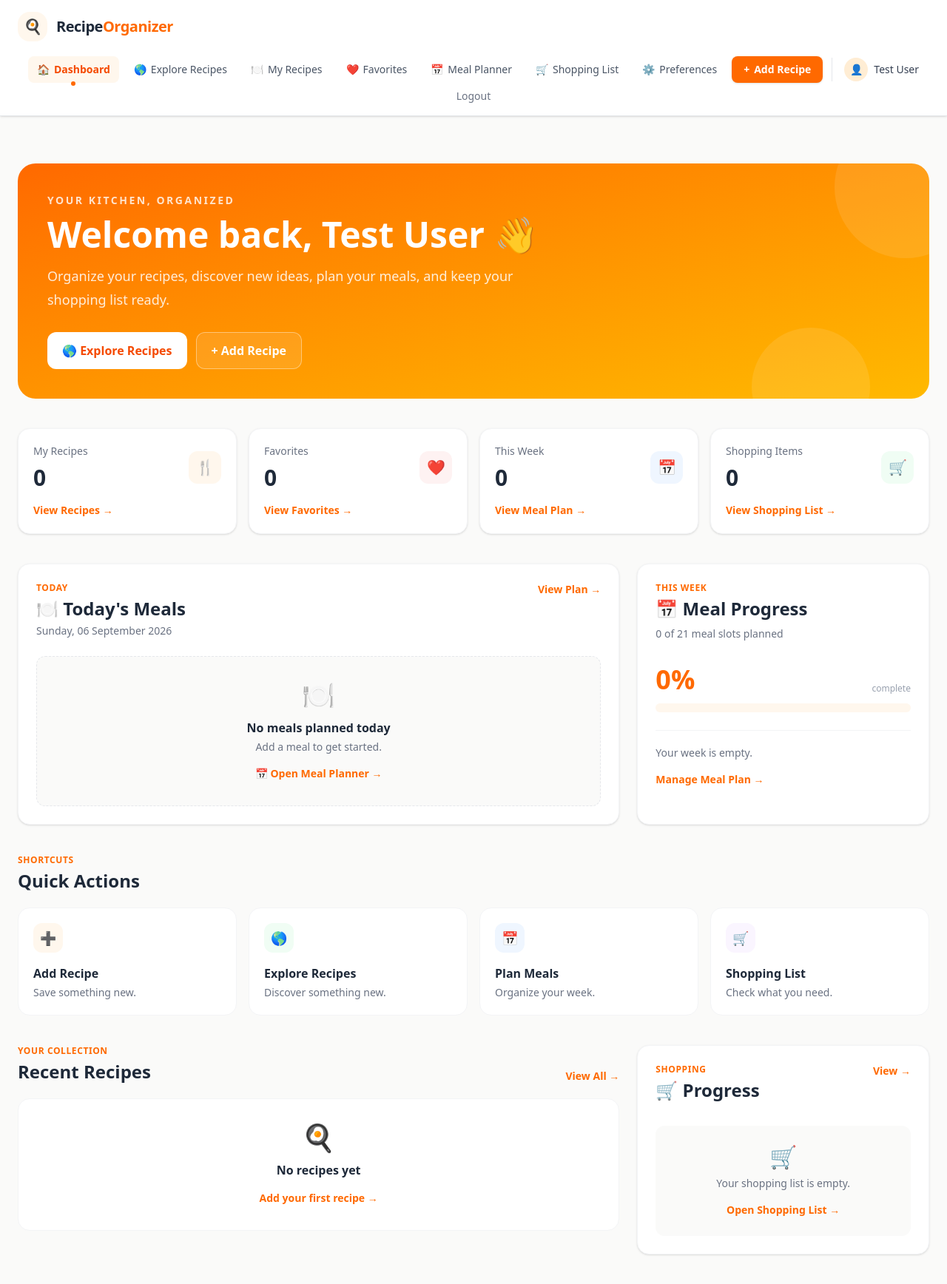
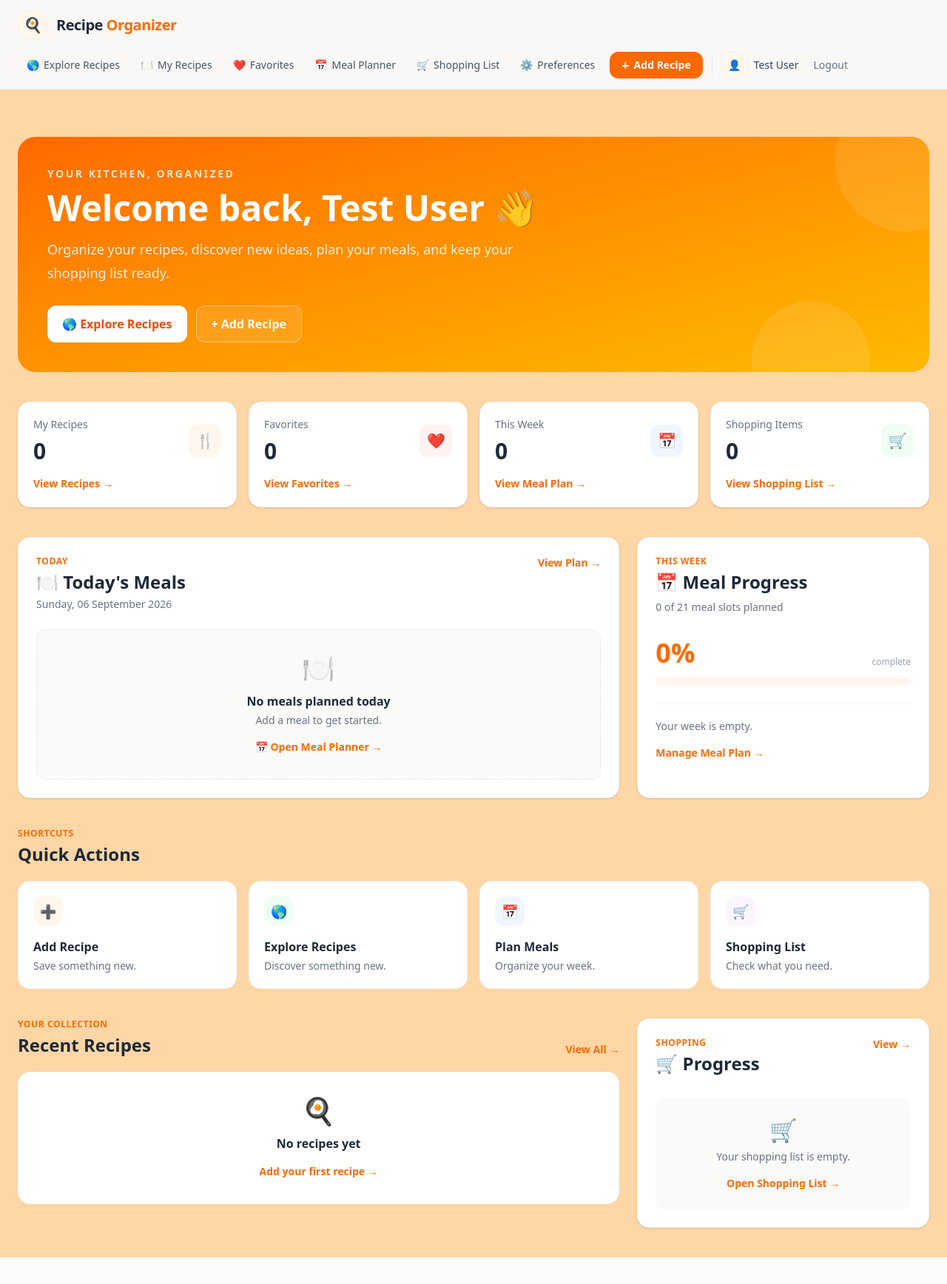
Before and after one commit to Nadhirah00/recipe-organizer, a Laravel app: page /dashboard in a window 1280 px wide. Shown: the whole page at 74% size. After the commit the page ends 1700 px from the top, so only its background shows below. Run offline with Laravel 12, Linux system fonts and the light colour scheme; a user stored in the database is signed in; data comes from the database, SQL or seed files in the repository; data that the repository does not hold is empty; style sheets or scripts are compiled from the project's sources.

Commit message:
update color background

```diff
--- a/resources/css/app.css
+++ b/resources/css/app.css
@@ -13,6 +13,8 @@
         'Segoe UI Emoji',
         'Segoe UI Symbol',
         'Noto Color Emoji';
+
+    --color-app-bg: #FFD6A5;
 }
 
 @layer components {
--- a/resources/views/layouts/app.blade.php
+++ b/resources/views/layouts/app.blade.php
@@ -1,63 +1,81 @@
 <!DOCTYPE html>
 
 <html lang="en">
+
 <head>
+
 <meta charset="UTF-8">
-    <meta name="viewport" content="width=device-width, initial-scale=1.0">
 
-<title>@yield('title', 'Recipe Organizer')</title>
+<meta
+    name="viewport"
+    content="width=device-width, initial-scale=1.0"
+>
 
-@vite(['resources/css/app.css', 'resources/js/app.js'])
+<title>
+    @yield('title', 'Recipe Organizer')
+</title>
 
+@vite([
+    'resources/css/app.css',
+    'resources/js/app.js'
+])
 
 </head>
 
-<body class="min-h-screen bg-stone-50 text-gray-800">
+<body class="min-h-screen bg-app-bg text-gray-800 antialiased">
+
+<!-- ========================================================= -->
 
 <!-- Navigation -->
 
-<nav class="sticky top-0 z-50 bg-white/90 backdrop-blur-xl border-b border-gray-200 shadow-sm">
+<!-- ========================================================= -->
+
+<nav class="sticky top-0 z-50 bg-gray-50/95 backdrop-blur-xl border-b border-gray-200/80">
 
 <div class="max-w-7xl mx-auto px-6">
 
-        <div class="flex flex-wrap items-center justify-between gap-5 py-4">
+    <div class="flex flex-wrap items-center justify-between gap-4 py-3.5">
 
+
+        <!-- ================================================= -->
         <!-- Logo -->
+        <!-- ================================================= -->
 
         <a
             href="{{ url('/dashboard') }}"
-                class="group flex items-center gap-3"
-
+            class="group flex items-center gap-3 shrink-0"
         >
 
             <span
-
-                    class="w-10 h-10 rounded-2xl bg-orange-50 flex items-center justify-center text-xl group-hover:scale-105 transition"
+                class="w-10 h-10 rounded-2xl bg-orange-50 border border-orange-100 flex items-center justify-center text-xl group-hover:scale-105 group-hover:shadow-sm transition"
             >
                 🍳
             </span>
 
+
             <span class="text-xl font-bold tracking-tight text-gray-800">
-                    Recipe<span class="text-orange-500">Organizer</span>
+
+                Recipe<span class="text-orange-500">
+                    Organizer
+                </span>
+
             </span>
 
         </a>
 
+
         @auth
 
+
+            <!-- ================================================= -->
             <!-- Navigation -->
+            <!-- ================================================= -->
 
-                <div class="flex flex-wrap items-center justify-center gap-x-2 gap-y-2 text-sm">
+            <div class="flex flex-wrap items-center justify-center gap-1 text-sm">
+
                 @php
 
                     $navItems = [
-
-                            [
-                                'url' => url('/dashboard'),
-                                'icon' => '🏠',
-                                'label' => 'Dashboard',
-                                'pattern' => 'dashboard',
-                            ],
 
                         [
                             'url' => route('recipes.explore'),
@@ -88,7 +106,12 @@
                         ],
 
                         [
-                                'url' => url('/shopping-list?week=' . now()->startOfWeek()->format('Y-m-d')),
+                            'url' => url(
+                                '/shopping-list?week=' .
+                                now()
+                                    ->startOfWeek()
+                                    ->format('Y-m-d')
+                            ),
                             'icon' => '🛒',
                             'label' => 'Shopping List',
                             'pattern' => 'shopping-list',
@@ -122,12 +145,13 @@
                         href="{{ $item['url'] }}"
                         class="
                             relative
-                                flex
+                            inline-flex
                             items-center
                             gap-1.5
                             px-3
                             py-2
-                                rounded-lg
+                            rounded-xl
+                            font-medium
                             transition
                             {{ $isActive
                                 ? 'bg-orange-50 text-orange-600 font-semibold'
@@ -136,7 +160,7 @@
                         "
                     >
 
-                            <span>
+                        <span class="text-sm">
                             {{ $item['icon'] }}
                         </span>
 
@@ -148,7 +172,7 @@
                         @if ($isActive)
 
                             <span
-                                    class="absolute -bottom-1 left-1/2 -translate-x-1/2 w-1.5 h-1.5 rounded-full bg-orange-500"
+                                class="absolute left-1/2 -translate-x-1/2 -bottom-1 w-1.5 h-1.5 rounded-full bg-orange-500"
                             ></span>
 
                         @endif
@@ -158,22 +182,43 @@
                 @endforeach
 
 
+                <!-- ================================================= -->
                 <!-- Add Recipe -->
+                <!-- ================================================= -->
 
                 <a
                     href="{{ url('/recipes/create') }}"
-                        class="inline-flex items-center gap-1.5 bg-orange-500 text-white px-4 py-2 rounded-lg font-semibold shadow-sm hover:bg-orange-600 transition"
+                    class="inline-flex items-center gap-1.5 bg-orange-500 text-white px-4 py-2 rounded-xl font-semibold shadow-sm hover:bg-orange-600 hover:shadow-md transition ml-1"
                 >
-                        <span>+</span>
-                        <span>Add Recipe</span>
+
+                    <span class="text-lg leading-none">
+                        +
+                    </span>
+
+                    <span>
+                        Add Recipe
+                    </span>
+
                 </a>
 
 
+                <!-- ================================================= -->
+                <!-- Divider -->
+                <!-- ================================================= -->
+
+                <div class="hidden lg:block h-7 w-px bg-gray-200 mx-2">
+                </div>
+
+
+                <!-- ================================================= -->
                 <!-- User -->
+                <!-- ================================================= -->
 
-                    <div class="hidden lg:flex items-center gap-2 pl-4 ml-1 border-l border-gray-200">
+                <div class="hidden lg:flex items-center gap-2">
 
-                        <div class="w-8 h-8 rounded-full bg-orange-100 flex items-center justify-center text-orange-600">
+                    <div
+                        class="w-9 h-9 rounded-xl bg-orange-50 border border-orange-100 flex items-center justify-center"
+                    >
                         👤
                     </div>
 
@@ -184,18 +229,21 @@
                 </div>
 
 
+                <!-- ================================================= -->
                 <!-- Logout -->
+                <!-- ================================================= -->
 
                 <form
                     action="{{ route('logout') }}"
                     method="POST"
+                    class="ml-1"
                 >
 
                     @csrf
 
                     <button
                         type="submit"
-                            class="text-gray-500 hover:text-red-500 font-medium transition"
+                        class="inline-flex items-center px-3 py-2 rounded-xl text-gray-500 font-medium hover:bg-red-50 hover:text-red-500 transition"
                     >
                         Logout
                     </button>
@@ -204,22 +252,27 @@
 
             </div>
 
+
         @else
 
+
+            <!-- ================================================= -->
             <!-- Guest Navigation -->
+            <!-- ================================================= -->
 
-                <div class="flex items-center gap-3">
+            <div class="flex items-center gap-2">
 
                 <a
                     href="{{ route('login') }}"
-                        class="text-gray-600 hover:text-orange-500 font-medium transition"
+                    class="inline-flex items-center px-4 py-2.5 rounded-xl text-gray-600 font-semibold hover:bg-gray-50 hover:text-orange-500 transition"
                 >
                     Login
                 </a>
 
+
                 <a
                     href="{{ route('register') }}"
-                        class="bg-orange-500 text-white px-4 py-2 rounded-lg font-semibold shadow-sm hover:bg-orange-600 transition"
+                    class="inline-flex items-center bg-orange-500 text-white px-4 py-2.5 rounded-xl font-semibold shadow-sm hover:bg-orange-600 hover:shadow-md transition"
                 >
                     Register
                 </a>
@@ -234,24 +287,31 @@
 
 </nav>
 
+<!-- ========================================================= -->
 
 <!-- Main -->
 
-<main>
+<!-- ========================================================= -->
 
+<main class="min-h-[calc(100vh-73px)]">
+
+<!-- ========================================================= -->
 <!-- Global Notifications -->
+<!-- ========================================================= -->
 
 <div class="max-w-7xl mx-auto px-6 pt-6">
 
     @if (session('success'))
 
-            <div class="flex items-start gap-3 bg-green-50 border border-green-200 text-green-700 rounded-xl px-5 py-4 mb-6 shadow-sm">
+        <div
+            class="flex items-start gap-3 bg-green-50 border border-green-200 text-green-700 rounded-2xl px-5 py-4 mb-6 shadow-sm"
+        >
 
-                <span class="text-lg leading-none mt-0.5">
+            <span class="w-7 h-7 rounded-lg bg-green-100 flex items-center justify-center text-sm shrink-0">
                 ✓
             </span>
 
-                <p class="font-medium">
+            <p class="font-medium leading-6">
                 {{ session('success') }}
             </p>
 
@@ -262,13 +322,15 @@
 
     @if (session('error'))
 
-            <div class="flex items-start gap-3 bg-red-50 border border-red-200 text-red-700 rounded-xl px-5 py-4 mb-6 shadow-sm">
+        <div
+            class="flex items-start gap-3 bg-red-50 border border-red-200 text-red-700 rounded-2xl px-5 py-4 mb-6 shadow-sm"
+        >
 
-                <span class="text-lg leading-none mt-0.5">
+            <span class="w-7 h-7 rounded-lg bg-red-100 flex items-center justify-center text-sm shrink-0">
                 ⚠️
             </span>
 
-                <p class="font-medium">
+            <p class="font-medium leading-6">
                 {{ session('error') }}
             </p>
 
@@ -279,12 +341,14 @@
 </div>
 
 
+<!-- ========================================================= -->
 <!-- Page Content -->
+<!-- ========================================================= -->
 
 @yield('content')
 
 </main>
 
+</body>
 
-</body>
 </html>
```
Lines whose indentation alone changed are shown as unchanged.
